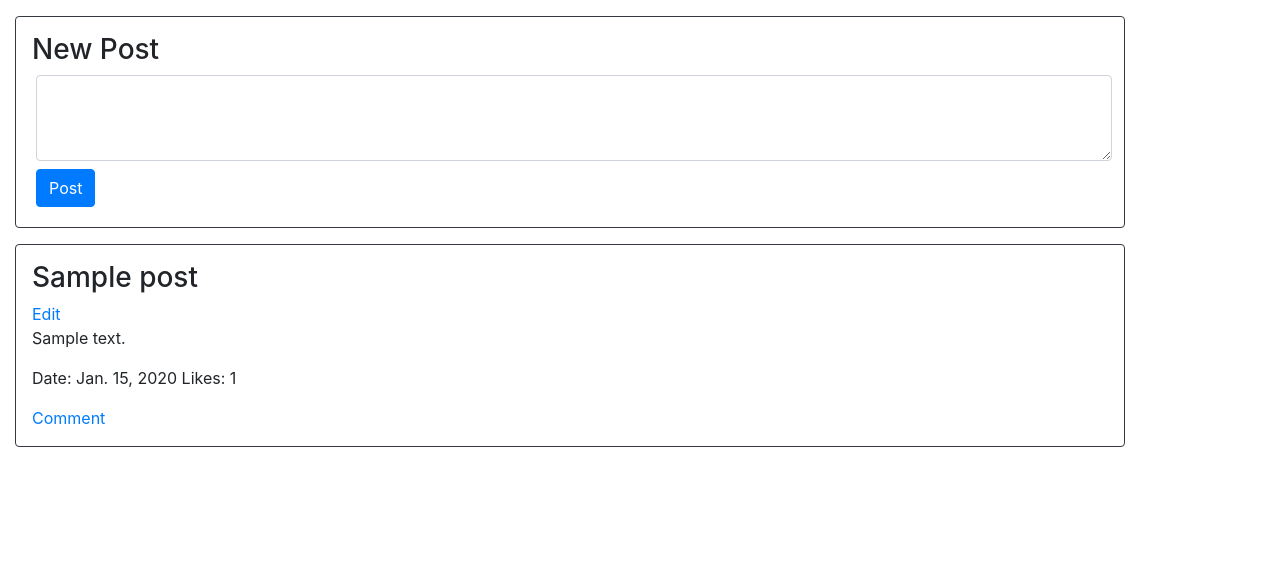
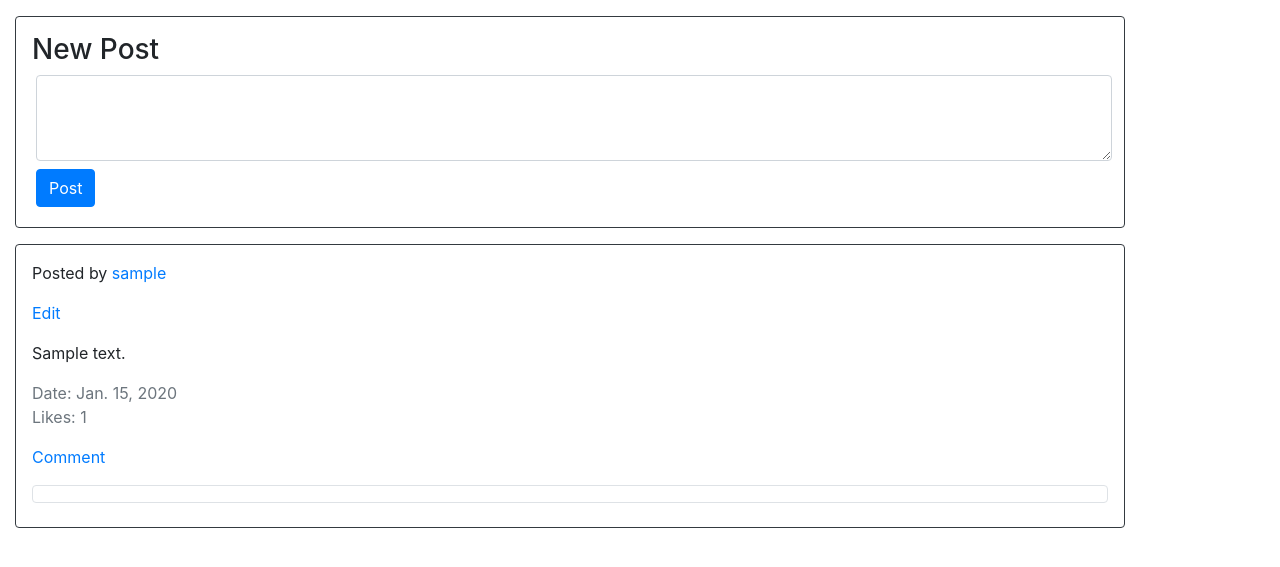
Before and after one commit to Sidma64/cs50_network, a Django app: page / in a window 1280 px wide. Shown: the part 56-623 px from the top of the page. Run offline with Django 3.2, Linux system fonts and the light colour scheme; tables that the repository leaves empty hold one stand-in row (values such as "Sample post"); some libraries are stand-ins or nearby versions.

Commit message:
Remove title and change HTML

```diff
--- a/network/models.py
+++ b/network/models.py
@@ -7,8 +7,7 @@ class User(AbstractUser):
     pass
 
 class Post(models.Model):
-    title = models.CharField(max_length=128)
-    body = models.CharField(max_length=2048)
+    body = models.CharField(max_length=512)
     poster = models.ForeignKey(User, on_delete=models.CASCADE, related_name="posts")
     date = models.DateField(auto_now=True)
     likes = models.ManyToManyField(User, related_name="likes", null=True, blank=True)
--- a/network/templates/network/index.html
+++ b/network/templates/network/index.html
@@ -13,15 +13,23 @@
         <div id="posts">
             {% for post in posts %}
                 <div id="post{{ forloop.counter }}" class="border border-dark rounded p-3 my-3">
-                    <h3>{{ post.title }}</h3>
-                    <a href="#">Edit</a>
-                    <p>{{ post.body }}</p>
-                    <p>
+                    <p>Posted by <a href="#">{{post.poster}}</a></p>
+                    <p><a href="#">Edit</a></p>
+                    <p class="text-body">{{ post.body }}</p>
+                    <p class="text-secondary">
                         <a>Date: {{ post.date }}</a>
+                        <br>
                         <a>Likes: {{ post.likes.count }}</a>
                     </p>
-                    <a href="#">Comment</a>
+                    <p><a href="#">Comment</a></p>
+
+                    {% for comment in post.comments.all %}
+                        <div id="comment{{ forloop.counter }}" class="border border-gray rounded p-2 my-2">
+
+                        </div>
+                    {% endfor %}
                 </div>
+
             {% endfor %}
         </div>
     </div>
```
